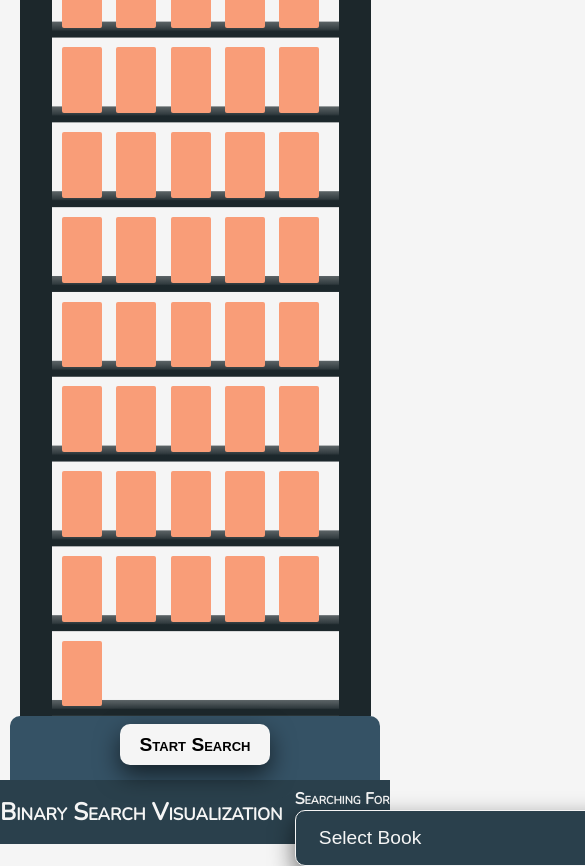
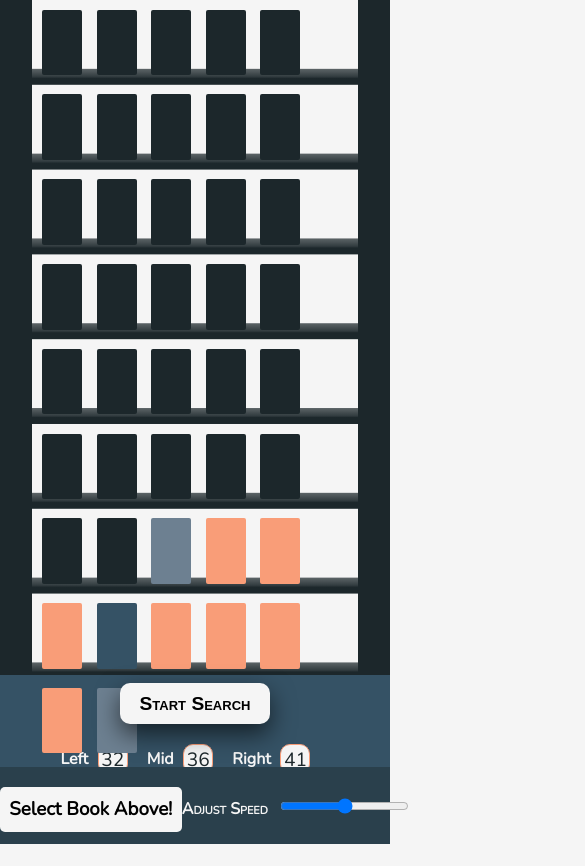
Before and after one commit to Benjamin-Kuzava/binary-search-visualization, a plain HTML site: page index.html in a window 390 px wide. Both pictures are taken after a click on the button "Start Search". Shown: the top 866 px of the page, 585 px wide, since content can reach past the window. After the commit the page ends 844 px from the top, so only its background shows below. Drawn offline with nearby package versions, Linux system fonts and the light colour scheme; no server answers.

Commit message:
Responsive design completed

```diff
--- a/app.js
+++ b/app.js
@@ -1,5 +1,7 @@
-// Base Search URL: http://openlibrary.org/subjects/${subject}.json?limit=96
-// Base Img URL: http://covers.openlibrary.org/b/id/${id}-L.jpg
+// Adjust amount of books depending on screen size
+window.addEventListener("resize", smallScreen);
+window.addEventListener("load", smallScreen);
+window.addEventListener("resize", largeScreen);
 
 // API Requests
 let subjectArray = [];
@@ -75,11 +77,15 @@ const beginSearch = document.querySelector('#start');
 
 beginSearch.addEventListener('click', (e) => {
   e.preventDefault();
-  const array = arrayGeneration(subjectArray.length);
+  let array = [];
+  if(window.innerWidth<800) {
+    array = arrayGeneration(42);
+  } else {
+    array = arrayGeneration(subjectArray.length);
+  }
   let target = selectBookToSearch();
   binarySearch(array, target);
-  })
-
+  });
 
 function binarySearch(array, target) {
     return binarySearchHelper(array, target, 0, array.length - 1);
@@ -96,7 +102,6 @@ async function binarySearchHelper(array, target, left, right) {
         document.querySelector('.midpoint').textContent = ``;
         document.querySelector('.low').textContent = `${left}`;
         document.querySelector('.high').textContent = `${right}`;
-
         leftBook.classList.add('leftBound');
         rightBook.classList.add('rightBound');
         await sleep(speed);
@@ -205,9 +210,6 @@ function selectSpeed() {
   }
 }
 
-
-
-
 // Displays book info after algo completes
 function displayInfo() {
   const result = document.querySelector('.result');
@@ -268,4 +270,24 @@ function getIndex(selection) {
   let index = selection.id.slice(1);
   const option = document.querySelector(`option[value="${subjectArray[index]['title']}"]`);
   document.querySelector('#book-dropdown').value = option.value;
+  document.querySelector('#input').textContent = option.value;
 }
+
+
+function smallScreen() {
+  if (window.innerWidth<800){
+  for (let i = 42; i < 96; i++) {
+    let bookDiv = document.querySelector(`#i${i}`);
+    bookDiv.classList.add('hidden');
+  }
+ }
+}
+
+function largeScreen() {
+  if (window.innerWidth>800){
+  for (let i = 42; i < 96; i++) {
+    let bookDiv = document.querySelector(`#i${i}`);
+    bookDiv.classList.remove('hidden');
+  }
+ }
+}
--- a/index.html
+++ b/index.html
@@ -142,6 +142,7 @@
               </select>
               <span class="custom-arrow"></span>
             </div>
+          <h3 id="input">Select Book Above!</h3>
           <div class="speed nav">
               <label for="adjust-speed">Adjust Speed</label>
               <input type="range" id="adjust-speed" min="1" max="3" value="2" >
--- a/style.css
+++ b/style.css
@@ -68,6 +68,7 @@ main {
   margin: .6rem .45em;
   color: var(--clr-dark);
   cursor: pointer;
+  /* display: none; */
 }
 
 .book .book-title {
@@ -78,7 +79,6 @@ main {
   transform: rotate(0.25turn) translateY(-35px);
   width: 60px;
   font-family: var(--serif);
-  /* font-weight: bold; */
 }
 
 .book:hover {
@@ -197,7 +197,7 @@ label {
 
 /* Custom select menus: https://www.youtube.com/watch?v=bB14uo0Tu5A */
 select {
-  min-width: 450px;
+  width: 450px;
   font-size: 1.2rem;
   padding: .8em 1em;
   background-color: var(--clr-darkgray);
@@ -317,6 +317,19 @@ select:hover {
   background-color: var(--clr-dark);
 }
 
+#input {
+  display: none;
+  text-align: center;
+  border-radius: 5px;
+  background-color: var(--clr-white);
+  padding: .5em;
+  font-variant: normal;
+}
+
+.hidden {
+  display: none;
+}
+
 @media only screen and (max-width: 1685px) {
   .bookcase-grid {
     width: 70%;
@@ -358,4 +371,45 @@ align-items: center;
   .button {
     margin-bottom: 1em;
   }
+  .square {
+    height: 30px;
+    width: 30px;
+    line-height: 30px;
+  }
 }
+
+@media only screen and (max-width: 800px) {
+  .key {
+    width: 100vw;
+    border-radius: 0;
+  }
+
+  footer {
+    padding-top: .5em;
+  }
+
+  .select,
+  .custom-arrow,
+  .description,
+  .title {
+    display: none;
+  }
+
+  #input {
+    display: block;
+  }
+}
+
+@media only screen and (max-width: 680px) {
+  .bookcase-grid {
+    /* background-image: none;
+    background-size: none; */
+    max-height: 80vh;
+    width: 100%;
+  }
+
+  .book {
+    flex-shrink: 3;
+    /* height: 2em; */
+  }
+}
```
Lines whose indentation alone changed are shown as unchanged.
